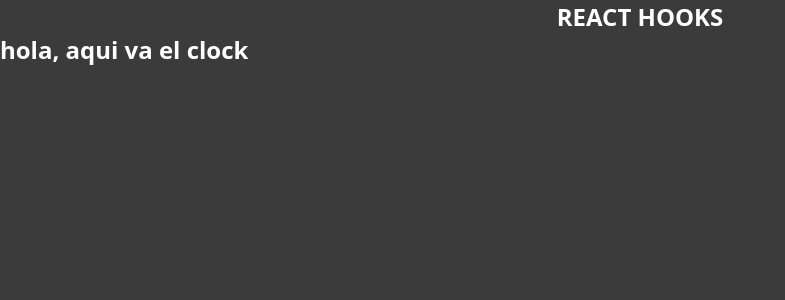
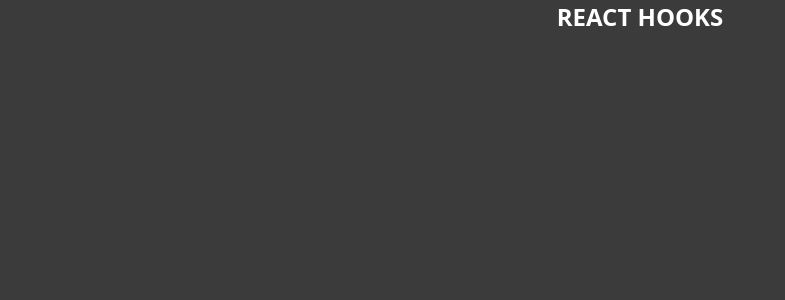
Before and after one commit to Espadv69/React_Beginner, a React (Vite) app in the folder 04-hooks-02/: page / in a window 1280 px wide. Shown: the top 300 px of the page, without its empty margins (0-785 px from the left). Built offline with nearby package versions, Linux system fonts and the light colour scheme.

Commit message:
update Clock component to replace placeholder text with an empty paragraph

```diff
--- a/04-hooks-02/src/components/Clock.jsx
+++ b/04-hooks-02/src/components/Clock.jsx
@@ -4,7 +4,7 @@ export const Clock = () => {
 
   return (
     <div className="clock">
-      <h2>hola, aqui va el clock</h2>
+      <p>{}</p>
     </div>
   )
 }
```
